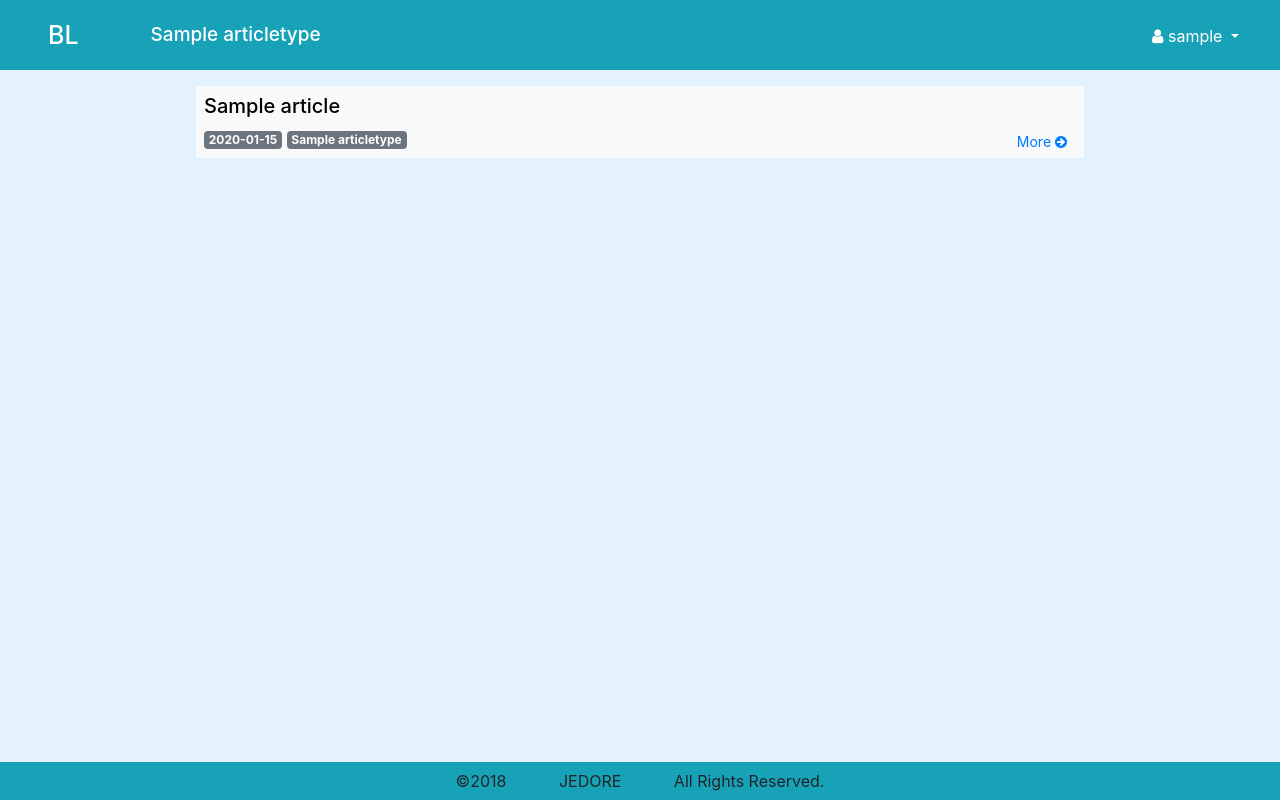
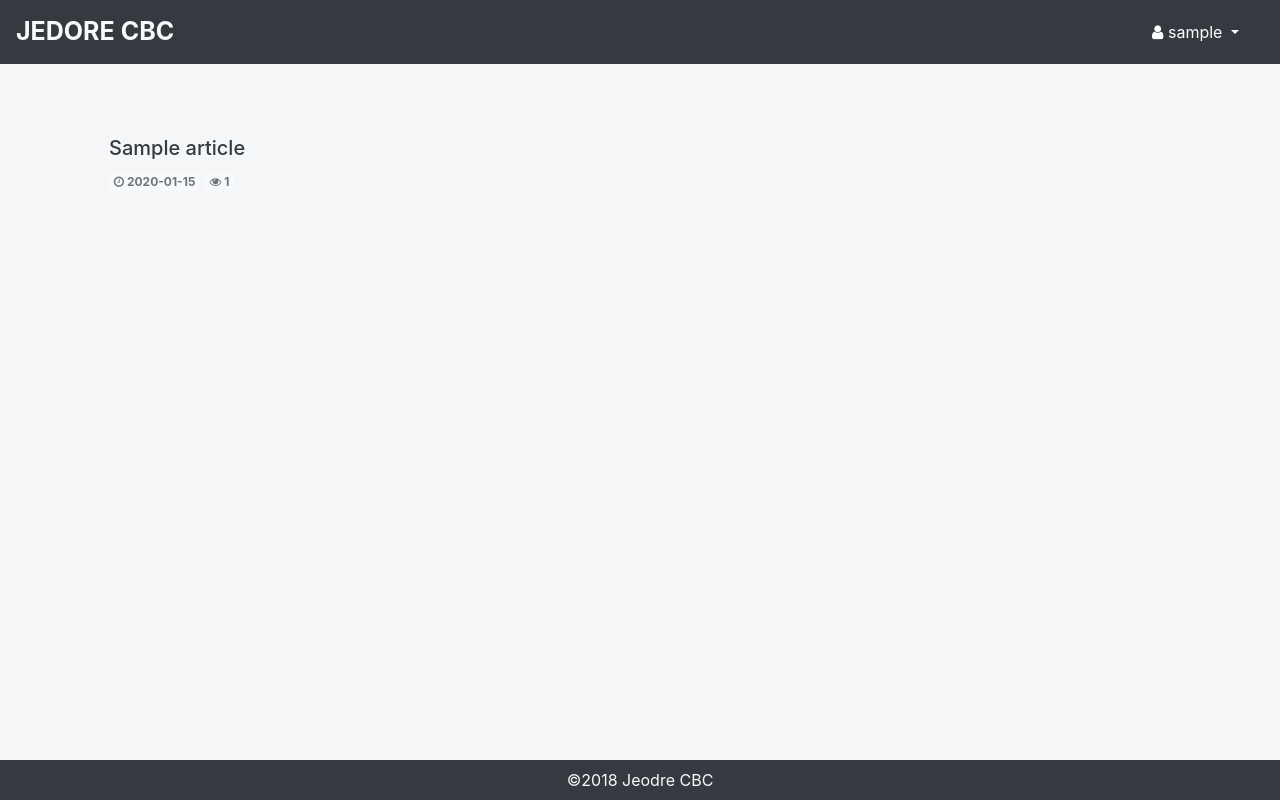
Before and after one commit to Jedore/binary_life, a Django app: page / in a window 1280 px wide. Run offline with Django 3.2, Linux system fonts and the light colour scheme; a user stored in the database is signed in; tables that the repository leaves empty hold one stand-in row (values such as "Sample post"); some libraries are stand-ins or nearby versions.

Commit message:
modify theme

```diff
--- a/background/templates/background/publish.html
+++ b/background/templates/background/publish.html
@@ -35,7 +35,7 @@
         </div>
       </div>
       <div class="form-group col-auto pull-right">
-        <button id="submit" type="submit" class="btn btn-primary mb-2">Submit</button>
+        <button id="submit" type="submit" class="btn btn-secondary mb-2">Submit</button>
       </div>
     </form>
   </div>
--- a/binary_life/settings.py
+++ b/binary_life/settings.py
@@ -24,7 +24,7 @@ SECRET_KEY = 'd6#8=&akbdvbuve*2rc5u_jv#vi2y3x8d2)fcb-or+q#8g*%9)'
 # SECURITY WARNING: don't run with debug turned on in production!
 DEBUG = False
 
-ALLOWED_HOSTS = ['127.0.0.1', 'localhost', 'jedoremad.com']
+ALLOWED_HOSTS = ['127.0.0.1']
 
 # Application definition
 
--- a/foreground/templates/foreground/base.html
+++ b/foreground/templates/foreground/base.html
@@ -3,67 +3,68 @@
 <head>
   <meta charset="UTF-8">
   <meta name="viewport" content="width=device-width, initial-scale=1, shrink-to-fit=no">
-
   <link rel="stylesheet" href="https://cdn.bootcss.com/bootstrap/4.0.0/css/bootstrap.min.css"
         integrity="sha384-Gn5384xqQ1aoWXA+058RXPxPg6fy4IWvTNh0E263XmFcJlSAwiGgFAW/dAiS6JXm" crossorigin="anonymous">
-
   <link href="https://cdn.bootcss.com/font-awesome/4.7.0/css/font-awesome.css" rel="stylesheet">
-
   <link rel="stylesheet" href="/static/css/foreground.css">
-
   <link rel="icon" href="/static/image/binarylife.ico" type="image/x-icon"/>
   <title>{% block title %}BINARY_LIFE{% endblock %}</title>
   {% block head %}{% endblock %}
 </head>
-<body>
-<div class="container-fluid mb-5">
-  <nav class="navbar sticky-top navbar-expand-lg navbar-dark pl-5 bg-info">
-    <a class="navbar-brand" href="/"> BL </a>
+<body class="mb-5">
+<nav class="navbar bg-dark navbar-expand-lg sticky-top">
+  <a href="/">
+    <span class="navbar-brand text-light" style="font-size: 25px; font-weight: 700;">JEDORE CBC</span>
+  </a>
   <button class="navbar-toggler" type="button" data-toggle="collapse" data-target="#navbarSupportedContent"
           aria-controls="navbarSupportedContent" aria-expanded="false" aria-label="Toggle navigation">
     <span class="navbar-toggler-icon"></span>
   </button>
-
   <div class="collapse navbar-collapse ml-5" id="navbarSupportedContent">
-      <ul id="nav-type" class="navbar-nav mr-auto">
-        {% for article_type in article_types %}
-          <li class="nav-item">
-            <a class="nav-link position-relative text-white {% if 'type_articles' in request.path and article_type.id|stringformat:"s" in request.path %}active{% endif %}"
-               href="/foreground/type_articles/{{ article_type.id }}">{{ article_type.name }}</a>
-          </li>
-        {% endfor %}
-      </ul>
+    {#      <ul id="nav-type" class="navbar-nav mr-auto">#}
+    {#        {% for article_type in article_types %}#}
+    {#          <li class="nav-item">#}
+    {#            <a class="nav-link position-relative text-white {% if 'type_articles' in request.path and article_type.id|stringformat:"s" in request.path %}active{% endif %}"#}
+    {#               href="/foreground/type_articles/{{ article_type.id }}">{{ article_type.name }}</a>#}
+    {#          </li>#}
+    {#        {% endfor %}#}
+    {#      </ul>#}
     <ul class="navbar-nav ml-auto">
       {% if request.user.is_active %}
         <li id="profile" class="nav-item dropdown">
-            <button type="button" class="btn btn-info dropdown-toggle pl-4 pr-4" data-toggle="dropdown"
-                    aria-haspopup="true"
-                    aria-expanded="false">
-              <i class="fa fa-user"></i> {{ request.user }}
+          <button type="button" class="btn btn-dark dropdown-toggle pl-4 pr-4" data-toggle="dropdown"
+                  aria-haspopup="true" aria-expanded="false"><i class="fa fa-user"></i> {{ request.user }}
           </button>
-            <div class="dropdown-menu bg-info" aria-labelledby="navbarDropdown">
-              <a class="dropdown-item text-light position-relative" href="/background"><i class="fa fa-inbox"></i>
-                background</a>
-              <a class="dropdown-item text-light position-relative" href="/background/publish"><i
-                  class="fa fa-paper-plane"></i> publish</a>
-              <a class="dropdown-item text-light position-relative" href="/logout"><i class="fa fa-sign-out"></i> log
-                out</a>
+          <div class="dropdown-menu" aria-labelledby="navbarDropdown">
+            <a class="dropdown-item position-relative" href="/background">
+              <i class="fa fa-inbox"></i> background
+            </a>
+            <a class="dropdown-item position-relative" href="/background/publish">
+              <i class="fa fa-paper-plane"></i> publish
+            </a>
+            <a class="dropdown-item position-relative" href="/logout">
+              <i class="fa fa-sign-out"></i> log out
+            </a>
           </div>
         </li>
       {% else %}
         <li class="nav-item">
-            <button class="btn btn-info my-2 my-sm-0" data-toggle="modal" data-target="#loginModal">LOGIN
+          <button class="btn btn-dark" data-toggle="modal" data-target="#loginModal">LOGIN
           </button>
         </li>
       {% endif %}
     </ul>
-      {#      <form class="form-inline my-2 my-lg-0">#}
-      {#        <input class="form-control mr-sm-2" type="search" placeholder="Search" aria-label="Search">#}
-      {#        <button class="btn btn-outline-success my-2 my-sm-0" type="submit">Search</button>#}
-      {#      </form>#}
   </div>
 </nav>
+<div class="container mt-5">
+  <div class="row">
+    <div class="col-9">
       {% block content %}{% endblock %}
+    </div>
+    <div class="col-3">
+    </div>
+  </div>
+</div>
 
 <!-- Modal -->
 <div class="modal fade" id="loginModal" tabindex="-1" role="dialog" aria-labelledby="exampleModalLabel"
@@ -88,17 +89,14 @@
     </div>
   </div>
 </div>
+<div class="footer fixed-bottom bg-dark p-2">
+  <div class="container-fluid text-center text-light">
+    <span> &copy;2018</span>
+    <span> Jeodre CBC</span>
   </div>
-<nav class="footer fixed-bottom bg-info">
-  <div class="container text-center">
-    <span> &copy;2018</span>
-    <span class="ml-5"> JEDORE </span>
-    <span class="ml-5"> All Rights Reserved. </span>
 </div>
-</nav>
 
 <script src="https://cdn.bootcss.com/jquery/3.3.1/jquery.min.js"></script>
-
 <script src="https://cdn.bootcss.com/popper.js/1.12.9/umd/popper.min.js"
         integrity="sha384-ApNbgh9B+Y1QKtv3Rn7W3mgPxhU9K/ScQsAP7hUibX39j7fakFPskvXusvfa0b4Q"
         crossorigin="anonymous"></script>
--- a/foreground/templates/foreground/index.html
+++ b/foreground/templates/foreground/index.html
@@ -1,19 +1,15 @@
 {% extends 'foreground/base.html' %}
 {% block content %}
-  <div id="index" class="container">
-    <div class="row justify-content-center">
-      <!--<div id="side-bar" class="col-2 bg-dark"></div>-->
-      <div id="article-list" class="col-10">
-        {% for article in articles %}
-          <div class="m-3 p-2 bg-light">
-            <h5 class="">{{ article.title }}</h5>
-            <div class="badge badge-secondary">{{ article.create_time | date:"Y-m-d" }}</div>
-            <div class="badge badge-secondary">{{ article.article_type.name }}</div>
-            <a href="/foreground/articles/{{ article.id }}" class="btn btn-link btn-sm float-right">More <i
-                class="fa fa-arrow-circle-right" aria-hidden="true"></i></a>
-          </div>
-        {% endfor %}
-      </div>
-    </div>
+  <div id="article-list">
+    {% for article in articles %}
+      <a href="/foreground/articles/{{ article.id }}">
+        <div class="article rounded m-3 p-2">
+          <h5 class="text-dark">{{ article.title }}</h5>
+          <span class="badge badge-light text-secondary">
+              <i class="fa fa-clock-o"></i> {{ article.create_time | date:"Y-m-d" }} </span>
+          <span class="badge badge-light text-secondary"><i class="fa fa-eye"></i> {{ article.views.count }}</span>
+        </div>
+      </a>
+    {% endfor %}
   </div>
 {% endblock %}
--- a/static/css/background.css
+++ b/static/css/background.css
@@ -1,4 +1,4 @@
 body,
 #background {
-  background: #e3f2fd !important;
+  background: #f5f6f7;
 }
--- a/static/css/foreground.css
+++ b/static/css/foreground.css
@@ -2,99 +2,14 @@
   width: 300px;
 }
 
-body,
-.footer {
-  background: #e3f2fd;
+body, nav, #content {
+  background: #f5f6f7;
 }
 
-#side-bar {
-  background: rgba(0, 0, 0, 0.1);
+#article-list > a {
+  text-decoration: none;
 }
 
-#index {
-  color: #fff;
+#article-list .article:hover {
+  background: #d6d7d8;
 }
-
-nav {
-  background-color: black;
-  padding: 0 1rem !important;
-  line-height: 2.4 !important;
-}
-
-.container-fluid {
-  margin: 0;
-  padding: 0;
-}
-
-/*
-#profile .dropdown-menu {
-  left: auto;
-  right: 0;
-  background: black;
-}
-*/
-
-#profile .dropdown-menu a:hover {
-  background-color: transparent;
-}
-
-/*
-#profile .dropdown-menu a:hover::after {
-  content: '';
-  position: absolute;
-  background: #28a745;
-  top: 0;
-  left: 0;
-  width: 4px;
-  height: 100%;
-}
-*/
-
-nav .navbar-brand {
-  font-weight: 500;
-  font-size: 25px;
-}
-
-#nav-type > li > a {
-  font-size: 19px;
-  font-weight: 500;
-}
-
-/*
-#nav-type > li > a:hover::after {
-  content: '';
-  position: absolute;
-  background: #28a745;
-  bottom: 0;
-  left: 10%;
-  width: 80%;
-  height: 4px;
-}
-
-#nav-type a.active::after {
-  content: '';
-  position: absolute;
-  background: #28a745;
-  bottom: 0;
-  left: 10%;
-  width: 80%;
-  height: 4px;
-}
-*/
-
-#index #article-list > div h5 {
-  color: black;
-}
-
-/*
-#article .article span,
-#index #article-list > div > div {
-  color: gray;
-}
-*/
-
-/*
-#index #article-list > div {
-  background-color: #28282b;
-}
-*/
```
Also changed, not shown: background/templates/background/article.html (+6 -6 lines), background/templates/background/article_type.html (+4 -4 lines), background/templates/background/base.html (+6 -6 lines), background/templates/background/dashboard.html (+7 -11 lines), foreground/templates/foreground/article.html (+9 -11 lines). Lines whose indentation alone changed are shown as unchanged.
